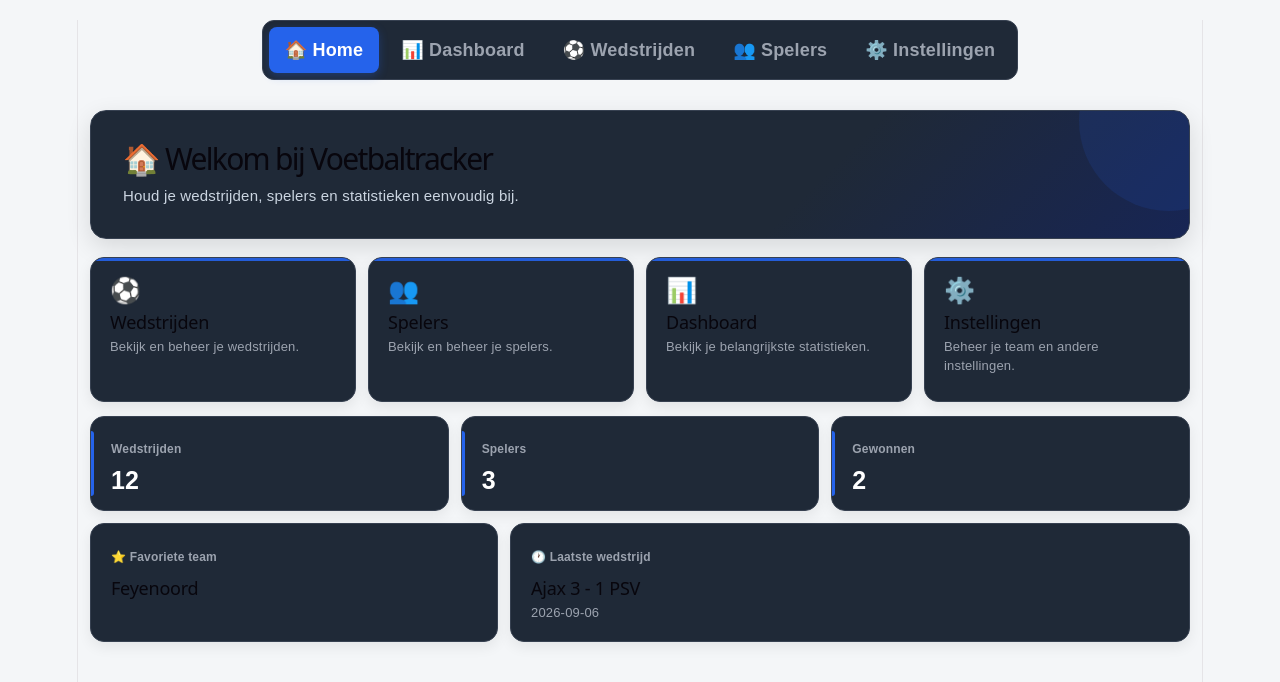
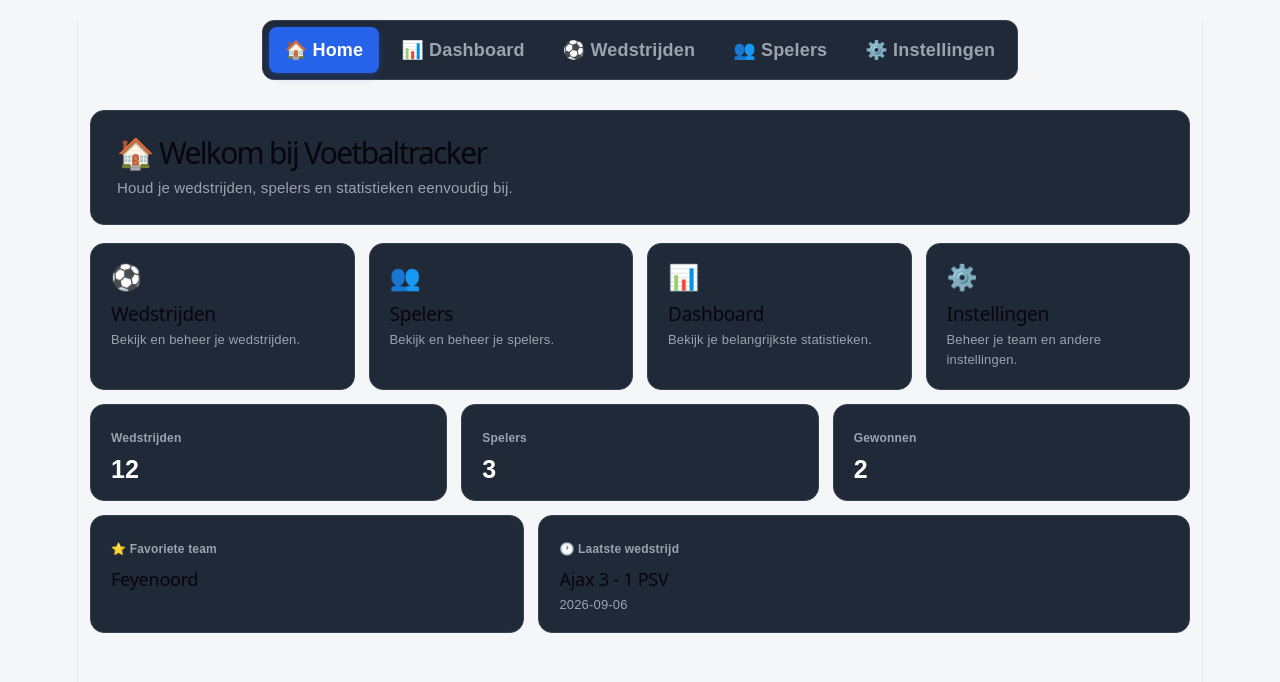
Before and after one commit to Ryan050409/simpel-design, a React (Vite) app: page / in a window 1280 px wide. Shown: the top 682 px of the page. Built offline with nearby package versions, Linux system fonts and the light colour scheme.

Commit message:
Homepagina in dezelfde stijl als andere pagina's

```diff
--- a/src/App.css
+++ b/src/App.css
@@ -115,46 +115,19 @@ nav a.active {
 .match-card.home-win.away-loss {
   background:
     linear-gradient(#1f2937, #1f2937) padding-box,
-    linear-gradient(
-        to right,
-        #22c55e 0%,
-        rgba(34, 197, 94, 0.45) 18%,
-        #2563eb 35%,
-        #2563eb 65%,
-        rgba(220, 38, 38, 0.45) 82%,
-        #dc2626 100%
-      )
-      border-box;
+    linear-gradient(to right, #22c55e 0%, rgba(34, 197, 94, 0.45) 18%, #2563eb 35%, #2563eb 65%, rgba(220, 38, 38, 0.45) 82%, #dc2626 100%) border-box;
 }
 
 .match-card.away-win.home-loss {
   background:
     linear-gradient(#1f2937, #1f2937) padding-box,
-    linear-gradient(
-        to right,
-        #dc2626 0%,
-        rgba(220, 38, 38, 0.45) 18%,
-        #2563eb 35%,
-        #2563eb 65%,
-        rgba(34, 197, 94, 0.45) 82%,
-        #22c55e 100%
-      )
-      border-box;
+    linear-gradient(to right, #dc2626 0%, rgba(220, 38, 38, 0.45) 18%, #2563eb 35%, #2563eb 65%, rgba(34, 197, 94, 0.45) 82%, #22c55e 100%) border-box;
 }
 
 .match-card.result-draw {
   background:
     linear-gradient(#1f2937, #1f2937) padding-box,
-    linear-gradient(
-        to right,
-        #f97316 0%,
-        rgba(249, 115, 22, 0.45) 18%,
-        #2563eb 35%,
-        #2563eb 65%,
-        rgba(249, 115, 22, 0.45) 82%,
-        #f97316 100%
-      )
-      border-box;
+    linear-gradient(to right, #f97316 0%, rgba(249, 115, 22, 0.45) 18%, #2563eb 35%, #2563eb 65%, rgba(249, 115, 22, 0.45) 82%, #f97316 100%) border-box;
 }
 
 .match-header {
@@ -229,44 +202,24 @@ nav a.active {
 }
 
 .home-page-header {
-  position: relative;
-  overflow: hidden;
   max-width: 1100px;
   margin: 0 auto 18px;
-  padding: 30px 32px;
-  background:
-    linear-gradient(135deg, #1f2937 0%, #1f2937 65%, #172554 100%);
+  padding: 24px 26px;
+  background: #1f2937;
   color: white;
   border: 1px solid #374151;
-  border-radius: 16px;
-  box-shadow: 0 8px 24px rgba(0, 0, 0, 0.12);
+  border-radius: 14px;
   text-align: left;
 }
 
-.home-page-header::after {
-  content: "";
-  position: absolute;
-  width: 180px;
-  height: 180px;
-  right: -70px;
-  top: -80px;
-  border-radius: 50%;
-  background: rgba(37, 99, 235, 0.12);
-  pointer-events: none;
-}
-
 .home-page-header h1 {
-  position: relative;
-  z-index: 1;
-  margin: 0 0 8px;
+  margin: 0 0 6px;
   font-size: 30px;
 }
 
 .home-page-header p {
-  position: relative;
-  z-index: 1;
-  margin: 0;
-  color: #cbd5e1;
+  margin: 0;
+  color: #9ca3af;
   font-size: 15px;
   line-height: 1.5;
 }
@@ -274,53 +227,29 @@ nav a.active {
 .home-page-links {
   display: grid;
   grid-template-columns: repeat(4, minmax(0, 1fr));
-  gap: 12px;
+  gap: 14px;
   margin-bottom: 14px;
 }
 
 .home-page-card {
-  position: relative;
-  min-height: 145px;
-  display: flex;
-  flex-direction: column;
-  justify-content: flex-start;
-  padding: 19px;
-  overflow: hidden;
+  display: block;
+  min-height: 135px;
+  padding: 20px;
   background: #1f2937;
   color: white;
   border: 1px solid #374151;
   border-radius: 14px;
   text-decoration: none;
-  box-shadow: 0 5px 14px rgba(0, 0, 0, 0.08);
   transition:
     transform 0.2s ease,
     border-color 0.2s ease,
-    box-shadow 0.2s ease,
-    background 0.2s ease;
-}
-
-.home-page-card::before {
-  content: "";
-  position: absolute;
-  left: 0;
-  top: 0;
-  width: 100%;
-  height: 3px;
-  background: #2563eb;
-  opacity: 0.9;
+    box-shadow 0.2s ease;
 }
 
 .home-page-card:hover {
-  transform: translateY(-3px);
-  background: #263449;
+  transform: translateY(-2px);
   border-color: #2563eb;
-  box-shadow: 0 10px 24px rgba(37, 99, 235, 0.16);
-}
-
-.home-page-card:focus-visible,
-.home-page-panel:focus-visible {
-  outline: 3px solid rgba(37, 99, 235, 0.35);
-  outline-offset: 2px;
+  box-shadow: 0 7px 18px rgba(0, 0, 0, 0.15);
 }
 
 .home-page-card span {
@@ -328,15 +257,16 @@ nav a.active {
 }
 
 .home-page-card h2 {
-  margin: 9px 0 5px;
-  font-size: 18px;
-}
-
-.home-page-card p {
+  margin: 10px 0 5px;
+  font-size: 19px;
+}
+
+.home-page-card p,
+.home-page-panel p {
   margin: 0;
   color: #9ca3af;
   font-size: 13px;
-  line-height: 1.45;
+  line-height: 1.5;
 }
 
 .home-page-info {
@@ -346,28 +276,15 @@ nav a.active {
 .home-page-stats {
   display: grid;
   grid-template-columns: repeat(3, minmax(0, 1fr));
-  gap: 12px;
+  gap: 14px;
 }
 
 .home-page-stat {
-  position: relative;
-  padding: 17px 20px;
+  padding: 18px 20px;
   background: #1f2937;
   color: white;
   border: 1px solid #374151;
   border-radius: 14px;
-  box-shadow: 0 5px 14px rgba(0, 0, 0, 0.07);
-}
-
-.home-page-stat::before {
-  content: "";
-  position: absolute;
-  left: 0;
-  top: 14px;
-  bottom: 14px;
-  width: 3px;
-  border-radius: 0 3px 3px 0;
-  background: #2563eb;
 }
 
 .home-page-stat span,
@@ -381,45 +298,29 @@ nav a.active {
   display: block;
   margin-top: 5px;
   font-size: 25px;
-  color: white;
 }
 
 .home-page-bottom {
   display: grid;
-  grid-template-columns: 0.9fr 1.5fr;
-  gap: 12px;
-  margin-top: 12px;
+  grid-template-columns: 1fr 1.5fr;
+  gap: 14px;
+  margin-top: 14px;
 }
 
 .home-page-panel {
   min-width: 0;
-  min-height: 112px;
   padding: 18px 20px;
   background: #1f2937;
   color: white;
   border: 1px solid #374151;
   border-radius: 14px;
-  text-decoration: none;
   text-align: left;
-  box-shadow: 0 5px 14px rgba(0, 0, 0, 0.07);
-}
-
-.home-page-panel:hover {
-  border-color: #2563eb;
-  box-shadow: 0 8px 20px rgba(37, 99, 235, 0.12);
 }
 
 .home-page-panel h2 {
-  margin: 8px 0 4px;
+  margin: 7px 0 4px;
   font-size: 18px;
   word-break: break-word;
-}
-
-.home-page-panel p {
-  margin: 0;
-  color: #9ca3af;
-  font-size: 13px;
-  line-height: 1.5;
 }
 
 @media (max-width: 900px) {
```
